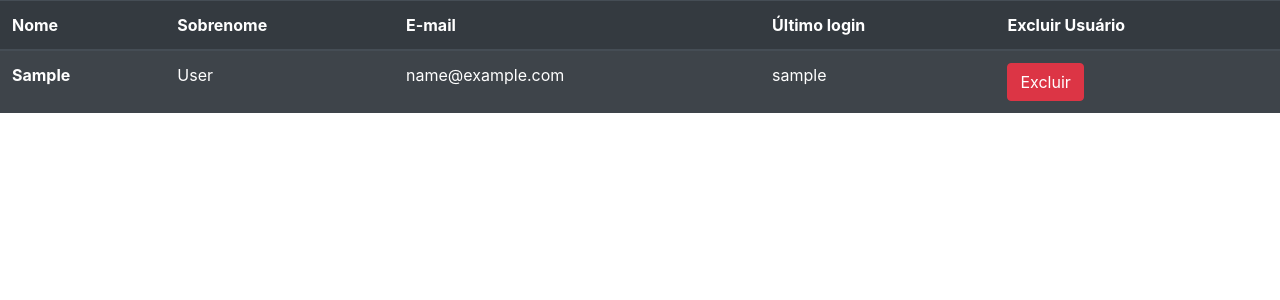
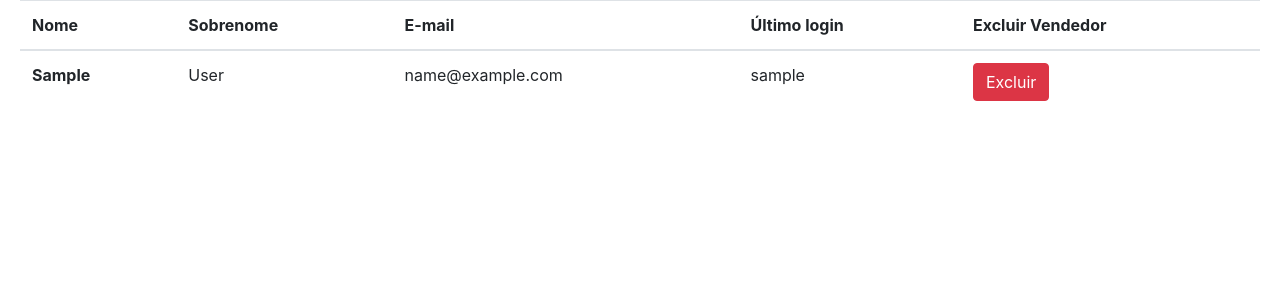
Before and after one commit to keilanyg/Controle-de-Estoque-, a Django app: template usuarios/templates/vendedores_cadastrados.html in a window 1280 px wide. Shown: the part 63-363 px from the top of the page. Run offline with Django 4.2, Linux system fonts and the light colour scheme; the template is opened without the code that fills it: most values are stand-ins (such as "Sample title", 1, 10 or a date in 2020).

Commit message:
Estilização da pág. Vendedores Cadastrados

```diff
--- a/estoque/templates/add_produto.html
+++ b/estoque/templates/add_produto.html
@@ -7,8 +7,6 @@
 
 {% block 'body' %}
 <div class="container">
-    <p><a>Menu</a></p>
-
     {% if messages %}
     <br>
     {% for message in messages %}
--- a/templates/base.html
+++ b/templates/base.html
@@ -7,7 +7,6 @@
     <meta name="viewport" content="width=device-width, initial-scale=1, shrink-to-fit=no">
     <link rel="stylesheet" href="https://cdn.jsdelivr.net/npm/bootstrap@4.6.2/dist/css/bootstrap.min.css"
         integrity="sha384-xOolHFLEh07PJGoPkLv1IbcEPTNtaed2xpHsD9ESMhqIYd0nLMwNLD69Npy4HI+N" crossorigin="anonymous">
-    <link rel="stylesheet" href="{% static 'usuarios/css/css.css' %}">
     {% block 'head' %}
     {% endblock %}
 
@@ -16,31 +15,34 @@
     {%endblock%}
 </head>
 
-<body class="fundo">
-
 {% block 'nav' %}
-    <nav class="navbar navbar-expand" style="margin-right:1px; display: flex; background-color: #F5730D; justify-content: space-around;">
+<nav class="navbar navbar-expand"
+    style="margin-right:1px; display: flex; background-color: #F5730D; justify-content: space-around;">
     <div>
         <img src="{% static 'img/Logo.png' %}" width="40%">
     </div>
 
     <div class="container">
         <div class=" navbar-collapse" id="navbarNav">
-                <ul class="navbar-nav w-100 align-items-center" >
+            <ul class="navbar-nav w-100 align-items-center">
                 <li class="nav-item ml-auto">
-                        <a class="nav-link" style="color: white; font-weight: 600;";  aria-current="page" href="{% url 'add_produto' %}">Cadastrar Produto</a>
+                    <a class="nav-link" style="color: white; font-weight: 600;" ; aria-current="page"
+                        href="{% url 'add_produto' %}">Cadastrar Produto</a>
                 </li>
                 <li class="nav-item">
-                        <a class="nav-link" style="color: white; font-weight: 600;"; href="{% url 'cadastrar_vendedor' %}">Cadastrar Vendedor</a>
+                    <a class="nav-link" style="color: white; font-weight: 600;" ;
+                        href="{% url 'cadastrar_vendedor' %}">Cadastrar Vendedor</a>
                 </li>
                 <li class="nav-item">
-                        <a class="nav-link" style="color: white; font-weight: 600;"; href="{% url 'vendedores_cadastrados' %}">Vendedores Cadastrados</a>
+                    <a class="nav-link" style="color: white; font-weight: 600;" ;
+                        href="{% url 'vendedores_cadastrados' %}">Vendedores Cadastrados</a>
                 </li>
                 <li class="nav-item">
-                        <a class="nav-link" style="color: white; font-weight: 600;"; href="{% url 'ver_estoque' %}">Ver estoque</a>
+                    <a class="nav-link" style="color: white; font-weight: 600;" ; href="{% url 'ver_estoque' %}">Ver
+                        estoque</a>
                 </li>
                 <li class="nav-item">
-                        <a class="nav-link" style="color: white; font-weight: 600;"; href="{% url 'sair' %}">Sair</a>
+                    <a class="nav-link" style="color: white; font-weight: 600;" ; href="{% url 'sair' %}">Sair</a>
                 </li>
             </ul>
         </div>
@@ -48,9 +50,13 @@
 </nav>
 {% endblock %}
 
+<body class="fundo">
+
     {% block 'body' %}
 
     {% endblock %}
+
+</body>
 
 <script src="https://cdn.jsdelivr.net/npm/jquery@3.5.1/dist/jquery.slim.min.js"
     integrity="sha384-DfXdz2htPH0lsSSs5nCTpuj/zy4C+OGpamoFVy38MVBnE+IbbVYUew+OrCXaRkfj"
@@ -58,6 +64,5 @@
 <script src="https://cdn.jsdelivr.net/npm/bootstrap@4.6.2/dist/js/bootstrap.bundle.min.js"
     integrity="sha384-Fy6S3B9q64WdZWQUiU+q4/2Lc9npb8tCaSX9FK7E8HnRr0Jz8D6OP9dO5Vg3Q9ct"
     crossorigin="anonymous"></script>
-</body>
 
 </html>
--- a/usuarios/templates/vendedores_cadastrados.html
+++ b/usuarios/templates/vendedores_cadastrados.html
@@ -5,21 +5,21 @@
 {%endblock%}
 
 {% block 'body' %}
-<div>
+<div style="margin: 0 20px;">
     {% if messages %}
     <br>
     {% for message in messages %}
     <div class="alert {{message.tags}}">{{message}}</div>
     {% endfor %}
     {% endif %}
-    <table class="table table-striped table-dark">
+    <table class="table" >
         <thead>
             <tr>
                 <th scope="col">Nome</th>
                 <th scope="col">Sobrenome</th>
                 <th scope="col">E-mail</th>
                 <th scope="col">Último login</th>
-                <th scope="col">Excluir Usuário</th>
+                <th scope="col">Excluir Vendedor</th>
             </tr>
         </thead>
         <tbody>
@@ -40,7 +40,5 @@
             {% endfor %}
         </tbody>
     </table>
-
-
 </div>
 {% endblock %}
```
Also changed, not shown: db.sqlite3. Lines whose indentation alone changed are shown as unchanged.
